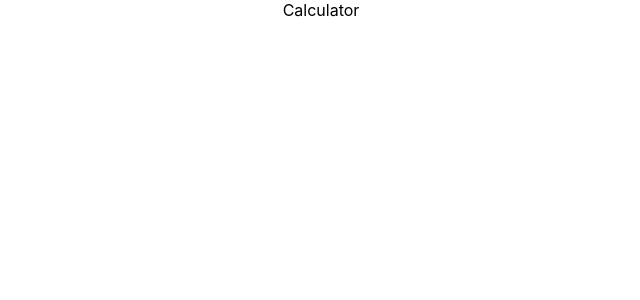
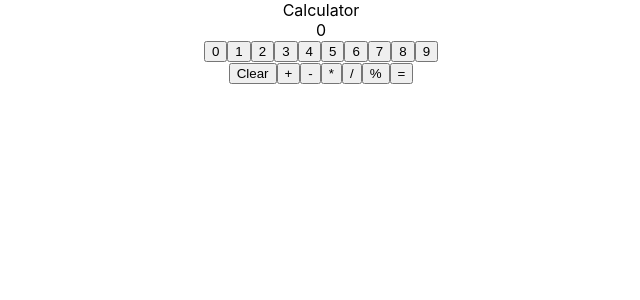
Before and after one commit to ktan114/Calculator, a React (Create React App) app in the folder client/: page / in a window 1280 px wide. Shown: the top 300 px of the page, without its empty margins (319-959 px from the left). Built offline with nearby package versions, Linux system fonts and the light colour scheme.

Commit message:
Basic layout of calculator

```diff
--- a/client/src/App.js
+++ b/client/src/App.js
@@ -10,7 +10,34 @@
   }
 
   render() {
-    return <div className="App">Calculator</div>;
+    const { total } = this.state;
+    return (
+      <div className="App">
+        Calculator
+        <div>{total}</div>
+        <div>
+          <button>0</button>
+          <button>1</button>
+          <button>2</button>
+          <button>3</button>
+          <button>4</button>
+          <button>5</button>
+          <button>6</button>
+          <button>7</button>
+          <button>8</button>
+          <button>9</button>
+        </div>
+        <div>
+          <button>Clear</button>
+          <button>+</button>
+          <button>-</button>
+          <button>*</button>
+          <button>/</button>
+          <button>%</button>
+          <button>=</button>
+        </div>
+      </div>
+    );
   }
 }
 
```
